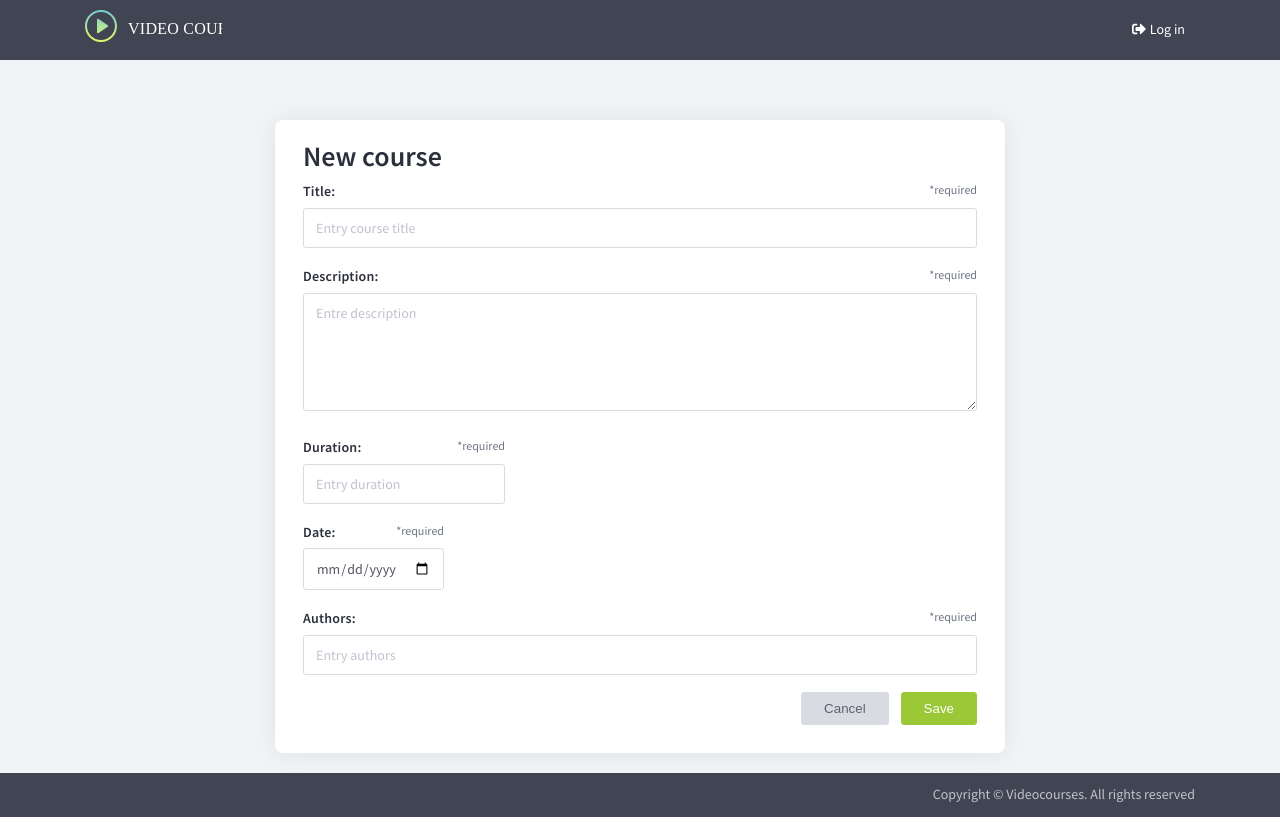
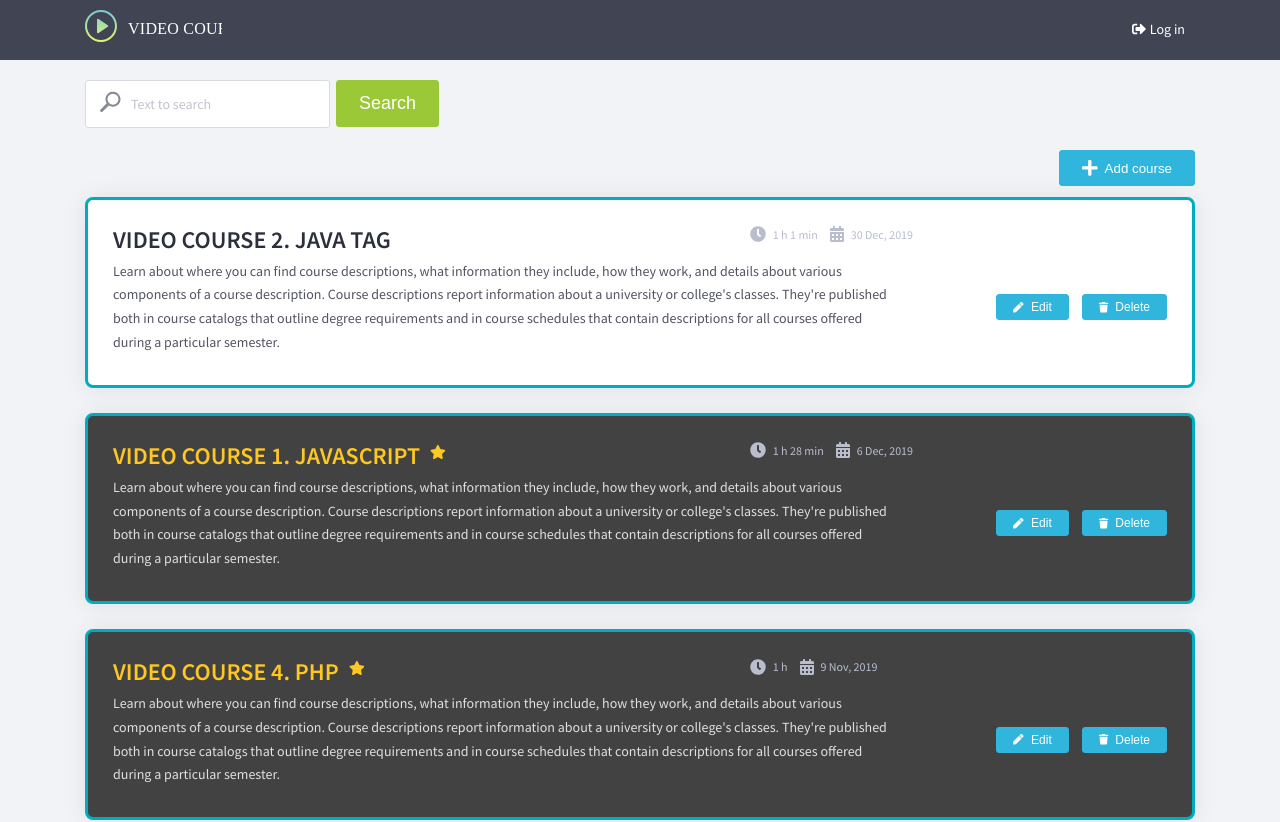
Before and after one commit to dneposeda/web-school, an Angular app: page /courses in a window 1280 px wide. Shown: the top 822 px of the page. Built offline with nearby package versions, Linux system fonts and the light colour scheme.

Commit message:
[WIP] add router courses/new

```diff
--- a/src/app/app-routing.module.ts
+++ b/src/app/app-routing.module.ts
@@ -4,13 +4,17 @@ import { Routes, RouterModule } from '@angular/router';
 import { PageComponent } from './modules/courses/components/page/page.component';
 import { LoginPageComponent } from './modules/auth/components/login-page/login-page.component';
 import { NotFoundComponent } from './modules/shared/components/not-found/not-found.component';
+import { CourseCreateComponent } from './modules/courses/components/course-create/course-create.component';
 
 const appRoutes: Routes = [
-    { path: '', redirectTo: '/courses', pathMatch: 'full' },
+    { path: '', redirectTo: 'courses', pathMatch: 'full' },
     { path: 'courses', component: PageComponent },
+    { path: 'courses/new', component: CourseCreateComponent },
+    { path: 'courses/:id', component: CourseCreateComponent },
     { path: 'login', component: LoginPageComponent },
     { path: '**', component: NotFoundComponent }
 ];
+
 
 @NgModule({
     declarations: [],
--- a/src/app/modules/courses/components/course-create/course-create.component.html
+++ b/src/app/modules/courses/components/course-create/course-create.component.html
@@ -1,3 +1,7 @@
+<main class="page">
+    <div class="container">
+        <div class="row">
+            <div class="col">
                 <div class="row justify-content-center">
                     <div class="col-8">
                         <div class="course-create">
@@ -94,3 +98,7 @@
                         </div>
                     </div>
                 </div>
+            </div>
+        </div>
+    </div>
+</main>
--- a/src/app/modules/courses/components/course-create/course-create.component.ts
+++ b/src/app/modules/courses/components/course-create/course-create.component.ts
@@ -1,4 +1,5 @@
 import { Component } from '@angular/core';
+import { Router } from '@angular/router';
 
 @Component({
     selector: 'app-course-create',
@@ -13,7 +14,7 @@ export class CourseCreateComponent {
     date: string;
     authors: string;
 
-    constructor() { }
+    constructor(private router: Router) { }
 
     save() {
         console.log('save');
@@ -21,6 +22,7 @@ export class CourseCreateComponent {
 
     cancel() {
         console.log('cancel');
+        this.router.navigate(['courses']);
     }
 
 }
--- a/src/app/modules/courses/components/courses-list/courses-list.component.html
+++ b/src/app/modules/courses/components/courses-list/courses-list.component.html
@@ -1,6 +1,6 @@
 <app-search (text)="find($event)"></app-search>
 <div class="action-block">
-    <button type="button" class="btn btn-primary">
+    <button type="button" class="btn btn-primary" (click)="create()">
         <fa-icon class="faIcon" [icon]="faPlus" size="lg"></fa-icon>
         Add course
     </button>
--- a/src/app/modules/courses/components/courses-list/courses-list.component.ts
+++ b/src/app/modules/courses/components/courses-list/courses-list.component.ts
@@ -3,6 +3,7 @@ import { ICourse } from 'src/app/interfaces/icourse';
 import { FilterByPipe } from 'src/app/modules/shared/pipe/filter-by.pipe';
 import { faPlus } from '@fortawesome/free-solid-svg-icons';
 import { CourcesService } from 'src/app/services/cources.service';
+import { Router } from '@angular/router';
 
 
 @Component({
@@ -23,7 +24,7 @@ export class CoursesListComponent implements OnInit {
 
     private searchText: string;
 
-    constructor( private filterBy: FilterByPipe, private courcesService: CourcesService) {}
+    constructor( private filterBy: FilterByPipe, private courcesService: CourcesService, private router: Router) {}
 
     ngOnInit() {
         this.courses = this.courcesService.getList();
@@ -50,4 +51,8 @@ export class CoursesListComponent implements OnInit {
         this.coursesList = this.filterBy.transform(this.courses, 'title', searchText);
     }
 
+    create() {
+        this.router.navigate(['/courses/new']);
+    }
+
 }
--- a/src/app/modules/courses/components/page/page.component.html
+++ b/src/app/modules/courses/components/page/page.component.html
@@ -3,8 +3,7 @@
     <div class="container">
         <div class="row">
             <div class="col">
-                <!-- <app-courses-list></app-courses-list> -->
-                <app-course-create></app-course-create>
+                <app-courses-list></app-courses-list>
             </div>
         </div>
     </div>
--- a/src/app/modules/courses/courses.module.ts
+++ b/src/app/modules/courses/courses.module.ts
@@ -2,7 +2,7 @@ import { NgModule } from '@angular/core';
 import { CommonModule } from '@angular/common';
 import { FormsModule } from '@angular/forms';
 import { FontAwesomeModule } from '@fortawesome/angular-fontawesome';
-import { CoursesRoutingModule } from './courses-routing.module';
+// import { CoursesRoutingModule } from './courses-routing.module';
 import { SharedModule } from '../shared/shared.module';
 
 import { PageComponent } from './components/page/page.component';
@@ -26,7 +26,7 @@ import { HighlightDirective } from 'src/app/directives/highlight.directive';
     imports: [
         FormsModule,
         CommonModule,
-        CoursesRoutingModule,
+        // CoursesRoutingModule,
         FontAwesomeModule,
         SharedModule,
     ]
```
Also changed, not shown: src/app/modules/courses/courses-routing.module.ts (+14 -11 lines). Lines whose indentation alone changed are shown as unchanged.
